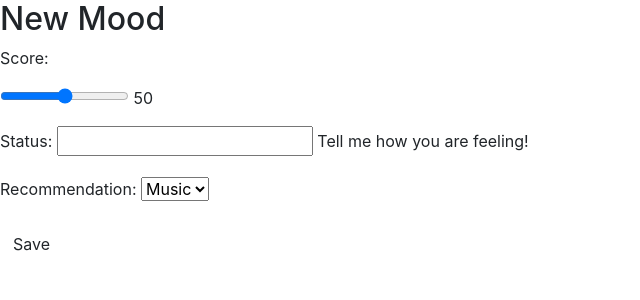
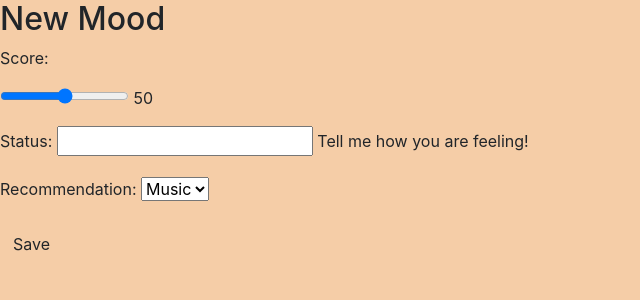
Before and after one commit to CMPUT401F21-Hackathon/Mood-Journal, a Django app: page /mood/new/ in a window 1280 px wide. Shown: the top 300 px of the page, without its empty margins (0-640 px from the left). Run offline with Django 3.2, Linux system fonts and the light colour scheme.

Commit message:
add background

```diff
--- a/hackathon/mood_journal/static/css/base.css
+++ b/hackathon/mood_journal/static/css/base.css
@@ -1,5 +1,5 @@
 body {
-    background-color: transparent;
+    background-color: #f5cda7;
   }
 
 h1 {
```
